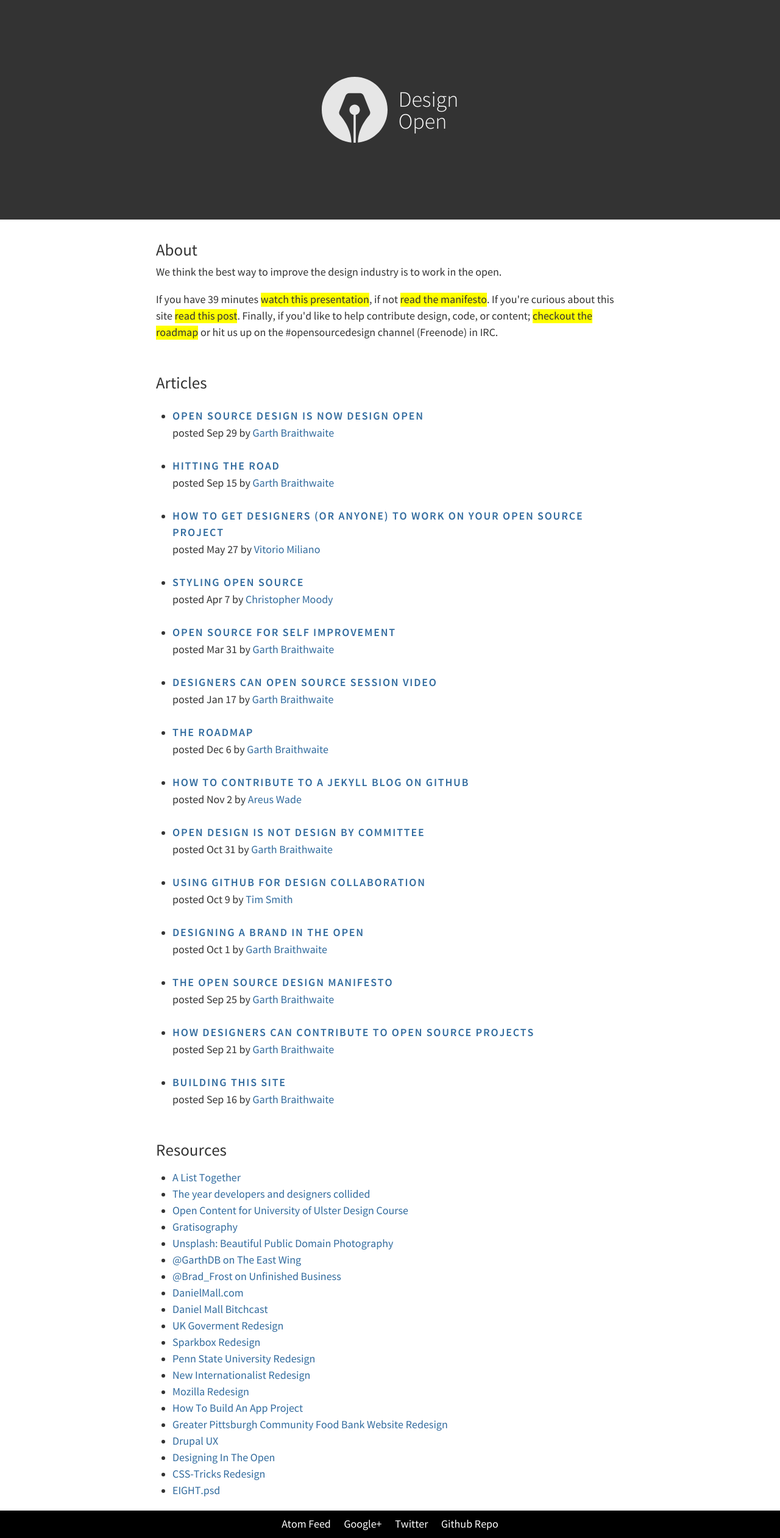
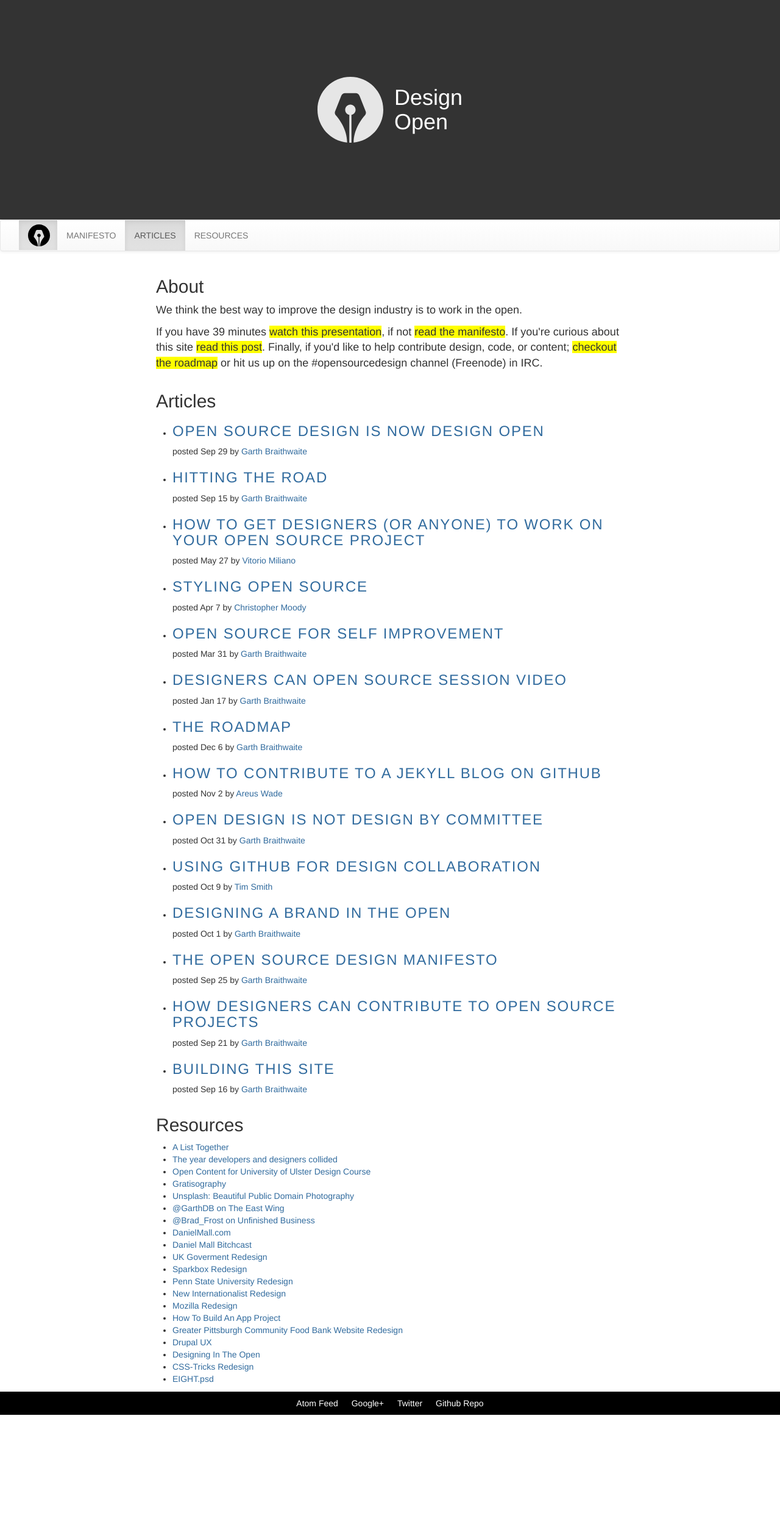
Before and after one commit to DesignOpen/designopen.github.io, a Jekyll site: the page built from index.html, in a window 1280 px wide. Shown: the whole page at 61% size. Built offline with Jekyll 4.4.1, drawn with Linux system fonts in a browser that asks for light colours; nearby versions of some CDN libraries; after the commit the page ends 2320 px from its top, so only the background shows below that.

Commit message:
Status from end of day 1

```diff
--- a/_layouts/home.html
+++ b/_layouts/home.html
@@ -2,7 +2,17 @@
 <!-- New Homepage design by Sacha/Becca -->
 <html>
   <head>
+
+    <script src="//ajax.googleapis.com/ajax/libs/jquery/2.1.1/jquery.min.js"></script>
     {% include head.html %}
+    <!-- Latest compiled and minified CSS -->
+    <link rel="stylesheet" href="https://maxcdn.bootstrapcdn.com/bootstrap/3.2.0/css/bootstrap.min.css">
+
+    <!-- Optional theme -->
+    <link rel="stylesheet" href="https://maxcdn.bootstrapcdn.com/bootstrap/3.2.0/css/bootstrap-theme.min.css">
+
+    <!-- Latest compiled and minified JavaScript -->
+    <script src="https://maxcdn.bootstrapcdn.com/bootstrap/3.2.0/js/bootstrap.min.js"></script>
   </head>
   <body itemscope itemtype="http://schema.org/WebPage">
     <meta itemscope itemprop="url" content="{{ site.url }}{{ page.url }}">
@@ -27,12 +37,61 @@
       </div>
       <h1>Design<br/>Open</h1>
     </div>
-
+    <div class="navbar-wrapper">
+      <div class="navbar navbar-default">
+        <div class="container-fluid">
+          <div class="navbar-header">
+            <button type="button" class="navbar-toggle collapsed" data-toggle="collapse" data-target="navbar-collpase-mobile">
+              <span class="sr-only">Toggle navigation</span>
+              <span class="icon-bar"></span>
+              <span class="icon-bar"></span>
+              <span class="icon-bar"></span>
+            </button>
+          </div>
+        <div class="collapse navbar-collapse" id="bs-example-navbar-collapse-1">
+          <ul class="nav navbar-nav">
+          <li class="active"><a href="#">
+           <div class="homelogoSmall">
+          <svg version="1.1" id="Layer_1" xmlns="http://www.w3.org/2000/svg" xmlns:xlink="http://www.w3.org/1999/xlink" x="0px" y="0px"
+           viewBox="0 0 144 144" enable-background="new 0 0 144 144" xml:space="preserve">
+        <g>
+          <path fill="#000000" d="M72,60.601c-6.295,0-11.399,5.103-11.399,11.399c0,5.487,3.878,10.066,9.042,11.152v60.789
+            C70.427,143.966,71.21,144,72,144s1.573-0.034,2.357-0.06V83.152c5.164-1.086,9.042-5.665,9.042-11.152
+            C83.399,65.705,78.295,60.601,72,60.601z"/> </path>
+          <path fill="#000000" d="M144,72c0-39.765-32.235-72-72-72S0,32.235,0,72c0,37.374,28.478,68.091,64.918,71.65l0,0l0.001-0.014h0
+            c-0.18-29.263-17.819-51.864-25.137-59.991v-0.002c0,0-3.006-3.604-1.303-7.924l13.328-33.805c0,0,2.466-6.249,7.945-6.249H72
+            h12.248c5.479,0,7.945,6.249,7.945,6.249l13.328,33.805c1.703,4.32-1.303,7.924-1.303,7.924v0.002
+            c-7.318,8.127-24.958,30.729-25.137,59.991l0.001,0.014C115.522,140.091,144,109.374,144,72z"/></path>
+        </g>
+        </svg> </div></a></li>
+          <li><a href="#">MANIFESTO</a></li>
+          <li class="active"><a href="#">ARTICLES</a></li>
+          <li><a href="#">RESOURCES</a></li>
+        </div>
+      </div>
+    </div>
+  </div>
     {{ content }}
 
     {% include global-footer.html %}
 
     {% include analytics.html %}
     <script src="js/main.js"></script>
+    <script src="js/stickUp.min.js"></script>
+    <script type="text/javascript">jQuery(function($) { $(document).ready( function() { $('.navbar-wrapper').stickUp(); }); }); </script>
+    <script type="test/javascript">
+      $("#navArticle").click(function() {
+        $.scrollTo($(".content-article"), null);
+      });
+      $("#navResources").click(function() {
+        $.scrollTo($(".content-resources"), null);
+      });
+      $("#navContribute").click(function() {
+        $.scrollTo($(".content-contribute"), null);
+      });
+      $("#navHome").click(function() {
+        $.scrollToTop(null);
+      });
+    </script>
   </body>
 </html>
--- a/_layouts/resource.html
+++ b/_layouts/resource.html
@@ -2,7 +2,7 @@
 layout: default
 ---
 {% assign author = site.authors[page.author] %}
-<div id="content">
+<div id="content" class="content-resouces">
   <article class="resource">
   	<header class="article-header">
       <h1 itemprop="name">{{ page.title }}</h1>
--- a/css/main.css
+++ b/css/main.css
@@ -337,6 +337,14 @@ article ol li::before {
   height: 6rem;
 }
 
+/* line 240, /Users/terracomma/sites/osd/css/main.scss */
+.homelogoSmall {
+  margin-right: 1rem;
+  width: 2rem;
+  height: 2rem;
+}
+
+
 @media only screen and (max-width: 800px) {
   /* line 248, /Users/terracomma/sites/osd/css/main.scss */
   :root {
@@ -349,3 +357,12 @@ article ol li::before {
     font-size: 18px;
   }
 }
+.homelogoSmall {
+  margin-right: -3px;
+  width: 2rem;
+  height: 27px;
+  margin-top: -8px;
+}
+.navbar-wrapper {
+  background-color: 8958;
+}
```
Also changed, not shown: css/main.scss (+16 -0 lines).
